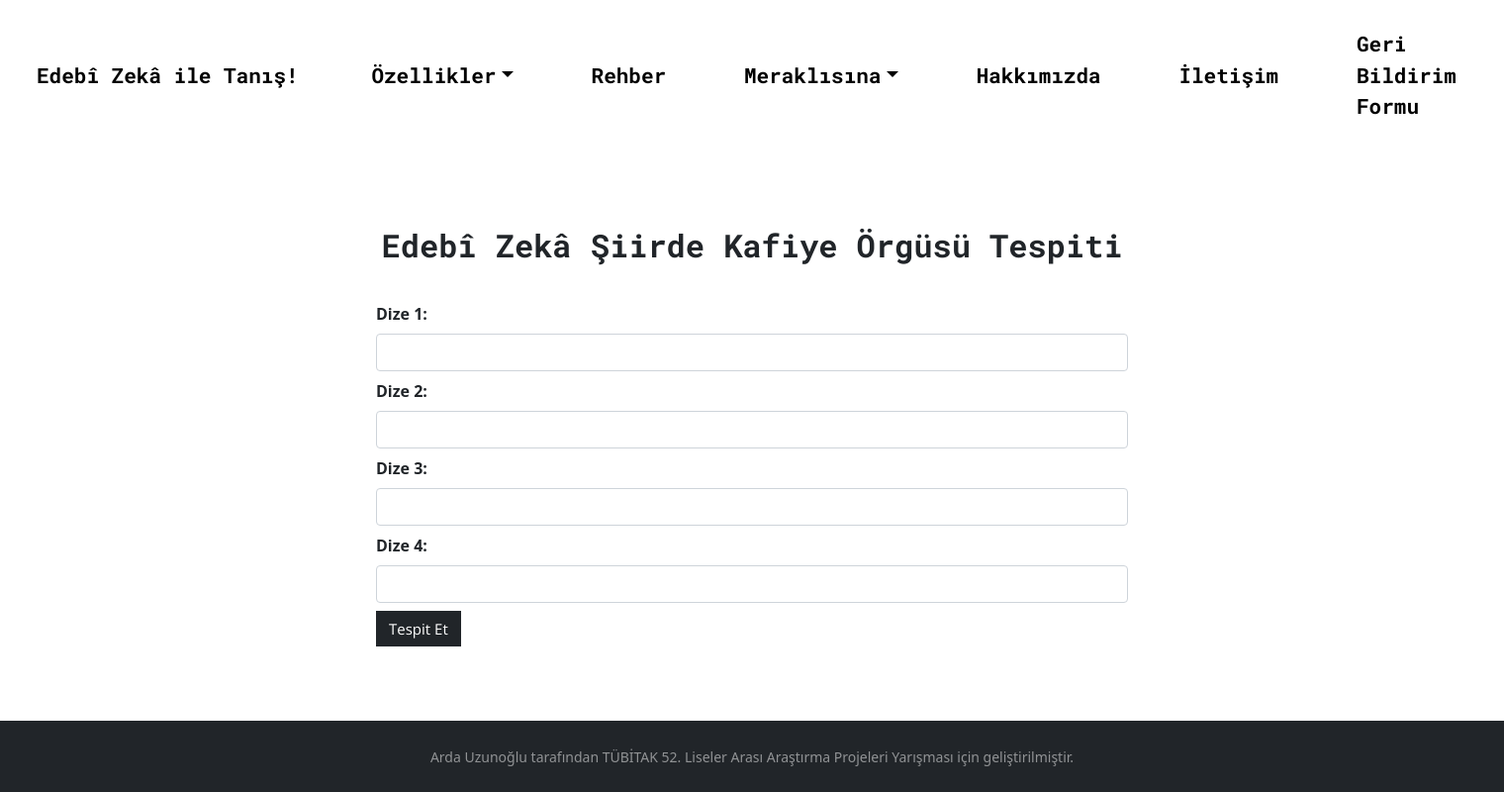
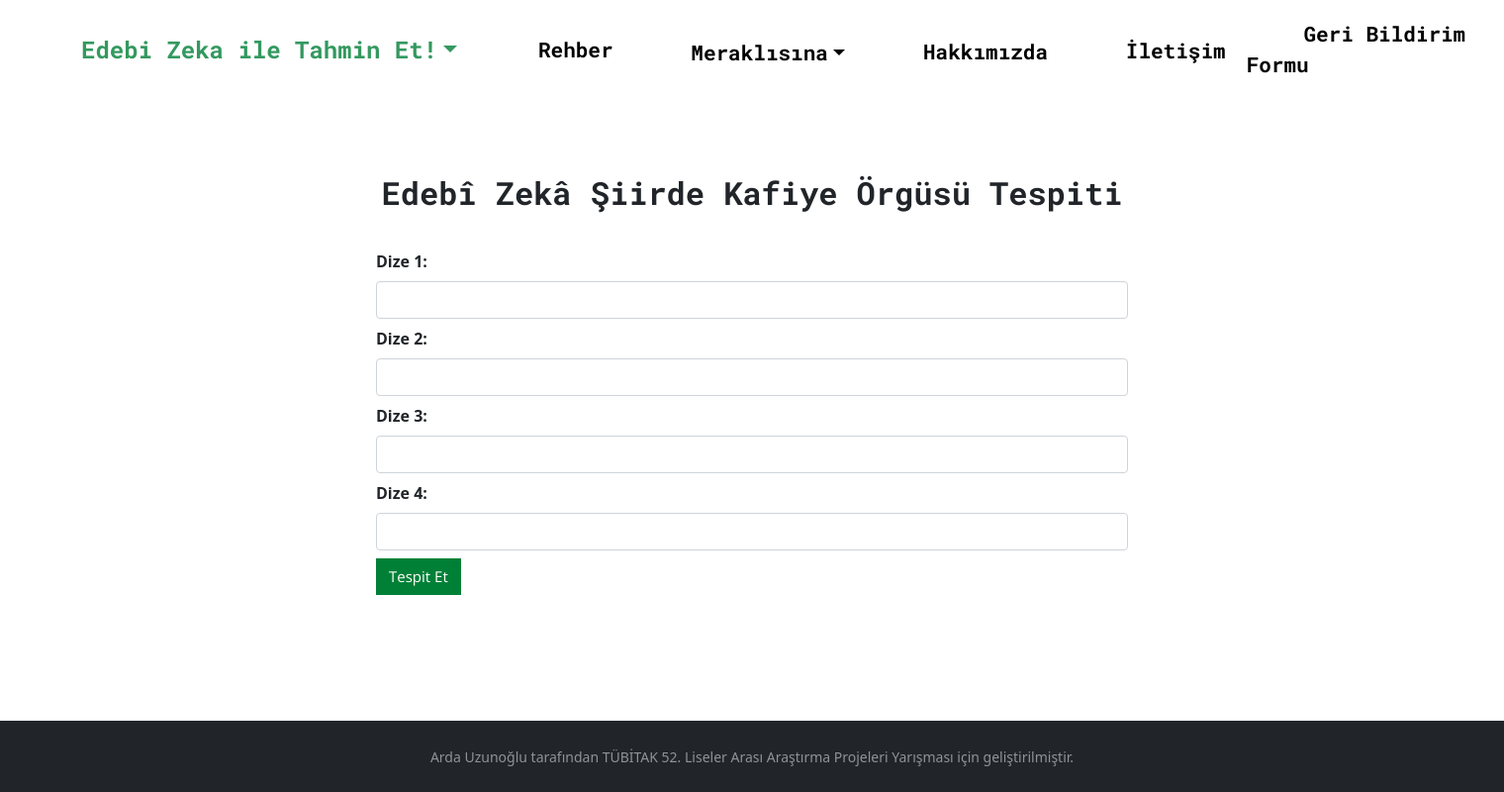
Before and after one commit to ardauzunoglu/edebizeka, a Flask app: page /siirde-kafiye-orgusu-tespiti in a window 1520 px wide. Shown: the whole page at 99% size. Run offline with Flask 2, Linux system fonts and the light colour scheme; some libraries are stand-ins or nearby versions.

Commit message:
Add files via upload

```diff
--- a/web-site/templates/includes/navbar.html
+++ b/web-site/templates/includes/navbar.html
@@ -25,21 +25,40 @@
             padding: 1em !important;
             margin-left: 1.75em !important;
             font-size: 21px;
+            margin-top: 4%;
+        }
+
+        .nav-link-feedback{
+            color: black !important;
+            padding: 1em !important;
+            margin-left: 1.75em !important;
+            font-size: 21px;
+            text-decoration: none;
+        }
+
+        .nav-link-feedback:hover{
+            color: black !important;
+            padding: 1em !important;
+            margin-left: 1.75em !important;
+            font-size: 21px;
+            text-decoration: none;
+        }
+
+        .spec{
+            color: rgba(0, 128, 55, 0.8) !important;
+            font-size: 24px !important;
+            margin-top: 0;
         }
 
     </style>
 </head>
 <body>
     <nav class="navbar navbar-expand-lg navbar-dark bg-info">
-        <a class="navbar-brand" href="/">Edebî Zekâ ile Tanış!</a>
-        <button class="navbar-toggler" type="button" data-toggle="collapse" data-target="#navbarSupportedContent" aria-controls="navbarSupportedContent" aria-expanded="false" aria-label="Toggle navigation">
-            <span class="navbar-toggler-icon"></span>
-        </button>
         <div class="collapse navbar-collapse" id="navbarSupportedContent">
             <ul class="navbar-nav mr-auto">
                 <li class="nav-item dropdown active">
-                    <a class="nav-link dropdown-toggle" href="#" id="navbarDropdown" role="button" data-toggle="dropdown" aria-haspopup="true" aria-expanded="false">
-                    Özellikler</a>
+                    <a class="spec nav-link dropdown-toggle" href="#" id="navbarDropdown" role="button" data-toggle="dropdown" aria-haspopup="true" aria-expanded="false">
+                    Edebi Zeka ile Tahmin Et!</a>
                     <div class="dropdown-menu" aria-labelledby="navbarDropdown">
                         <a class="dropdown-item" href="/siirde-donem-tahmini">Şiirde Dönem ve Eğilim Tahmini</a>
                         <a class="dropdown-item" href="/siirde-sair-tahmini">Şiirde Şair Tahmini</a>
@@ -68,7 +87,7 @@
             </ul>
             <ul class="navbar-nav ml-auto">
                 <li class="nav-item active">
-                    <a class="nav-link" href="/geri-bildirim-formu"> Geri Bildirim Formu </a>
+                    <a class="nav-link-feedback" href="/geri-bildirim-formu"> Geri Bildirim Formu </a>
                 </li>
             </ul>
         </div>
--- a/web-site/templates/layouts/layout-iletisim.html
+++ b/web-site/templates/layouts/layout-iletisim.html
@@ -78,9 +78,6 @@
                 <a class="about-card-icon-a" href="https://twitter.com/ArdaUzunolu5"> <i class="about-card-icon bi bi-twitter"></i> ArdaUzunolu5 </a>
                 <a class="about-card-icon-a" href="https://github.com/ardauzunoglu"> <i class="about-card-icon bi bi-github"></i> ardauzunoglu </a>
             </div>
-            <div class="col-md-5">
-                <img class="image featurette-image img-fluid mx-auto" src="https://avatars.githubusercontent.com/u/48959682?s=460&u=ba41d505f37948f1bd417384268929bce9df1822&v=4">
-            </div>
         </div>
         <div class="about-card row featurette">
             <div class="about-card-except-image col-md-7">
@@ -90,9 +87,6 @@
                 <p class="about-card-text lead">Türk dili ve edebiyatı öğretmeni.</p>
                 <a class="about-card-icon-a"> <i class="about-card-icon bi bi-envelope-fill"></i> unlusevgii@gmail.com </a>
             </div>
-            <div class="col-md-5">
-                <img class="image featurette-image img-fluid mx-auto" src="https://pbs.twimg.com/profile_images/1187455863839186946/4QW1O9OI_400x400.jpg">
-            </div>
         </div>
     </div>
     {% include "includes/footer.html"%}
--- a/web-site/templates/layouts/layout-siirde-kafiye-orgusu-tespiti.html
+++ b/web-site/templates/layouts/layout-siirde-kafiye-orgusu-tespiti.html
@@ -45,7 +45,8 @@
 
         .button{
             border-radius: 0 !important;
-            background-color: black;
+            background-color: rgb(0, 128, 55) !important;
+            border-color: rgb(0, 128, 55) !important;
             font-family: "Open Sans";
             font-size: 15px !important;
         }
@@ -53,8 +54,8 @@
         .button:hover{
             background-color: white !important;
             border-radius: 0 !important;
-            color: black !important;
-            border: 1px solid black;
+            color: rgba(0, 128, 55, 0.8) !important;
+            border: 1px solid rgba(0, 128, 55, 0.8);
             font-family: "Open Sans";
             font-size: 15px !important;
         }
```
Also changed, not shown: web-site/templates/layouts/layout-siirde-donem-tahmini.html (+4 -3 lines), web-site/templates/layouts/layout-siirde-sair-tahmini.html (+4 -3 lines), web-site/templates/layouts/layout-siirde-yuzyil-tahmini.html (+4 -3 lines).
